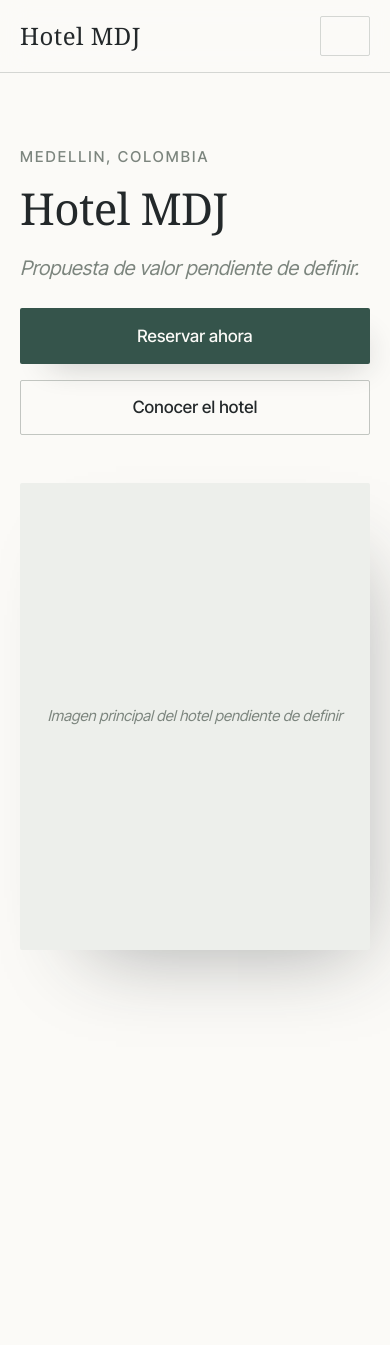
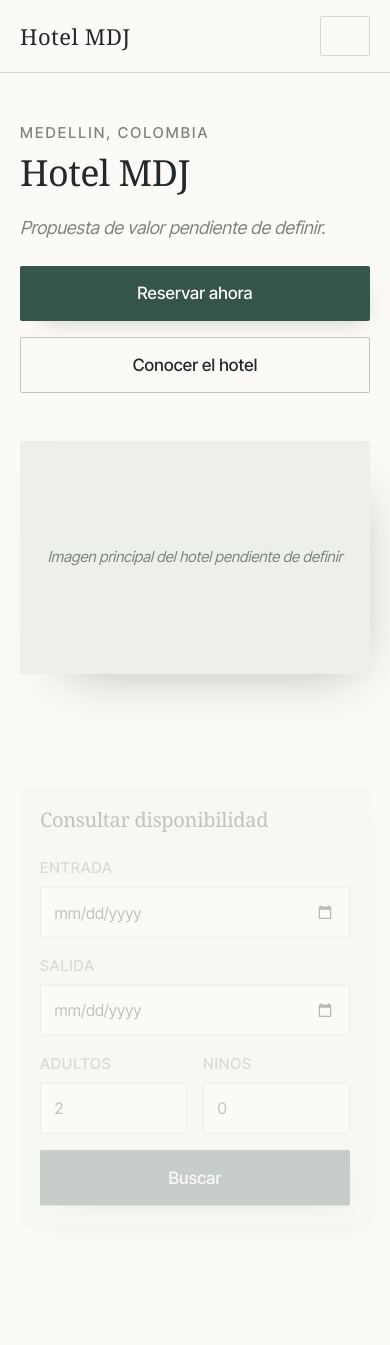
Before and after one commit to MiguelAngelMarinMejia1/ArquitecturaDeSoftware-Proyecto, a Django app: page / in a window 390 px wide. Shown: the top 1345 px of the page. Run offline with Django 5.2, Linux system fonts and the light colour scheme; data comes from the database, SQL or seed files in the repository; some libraries are stand-ins or nearby versions; some web fonts are replaced.

Commit message:
fix(web): rewrite the design system mobile first and stop horizontal overflow

```diff
--- a/web/static/web/css/mdj.css
+++ b/web/static/web/css/mdj.css
@@ -33,26 +43,32 @@
 
     --mdj-size-base:  1.0625rem;   /* 17px */
     --mdj-size-meta:  0.9375rem;   /* 15px */
-    --mdj-size-lead:  1.25rem;
-    --mdj-size-h3:    1.375rem;
-    --mdj-size-h2:    clamp(1.875rem, 3.2vw, 2.625rem);
-    --mdj-size-h1:    clamp(2.75rem, 6vw, 4.75rem);
+    --mdj-size-lead:  1.125rem;
+    --mdj-size-h3:    1.25rem;
+    --mdj-size-h2:    clamp(1.625rem, 5.5vw, 2.625rem);
+    --mdj-size-h1:    clamp(2.25rem, 8vw, 4.75rem);
 
-    /* Ritmo vertical. Un unico paso geometrico evita el espaciado arbitrario. */
+    /* Ritmo vertical. Un unico paso geometrico evita el espaciado arbitrario;
+       los tramos largos se ensanchan al haber mas pantalla. */
     --mdj-space-1: 0.5rem;
     --mdj-space-2: 1rem;
-    --mdj-space-3: 1.75rem;
-    --mdj-space-4: 3rem;
-    --mdj-space-5: 5rem;
-    --mdj-space-6: 8rem;
+    --mdj-space-3: 1.25rem;
+    --mdj-space-4: 2rem;
+    --mdj-space-5: 3rem;
+
+    /* Relleno lateral del contenedor. Tiene que ser siempre mayor que la mitad
+       del canal (gutter) de las filas de Bootstrap que viven dentro: .row usa
+       margenes negativos de esa medida, y sin este colchon la fila sobresale y
+       aparece la barra de scroll horizontal. */
+    --mdj-gutter: 1.25rem;
 
     --mdj-radio:   2px;            /* casi recto: el lujo aqui es la precision */
     --mdj-filete:  1px solid color-mix(in srgb, var(--mdj-piedra) 30%, transparent);
 
     /* La firma: sombras largas y direccionales, siempre desde la misma
        inclinacion, como la luz de la tarde sobre una fachada. */
-    --mdj-luz-corta: 12px 16px 32px -18px rgba(35, 40, 42, 0.32);
-    --mdj-luz-larga: 28px 40px 80px -40px rgba(35, 40, 42, 0.38);
+    --mdj-luz-corta: 8px 12px 24px -16px rgba(35, 40, 42, 0.32);
+    --mdj-luz-larga: 16px 24px 56px -32px rgba(35, 40, 42, 0.38);
 
     --mdj-transicion: 480ms cubic-bezier(0.22, 0.61, 0.36, 1);
 
@@ -71,9 +87,41 @@
     --bs-focus-ring-width: 3px;
 }
 
+@media (min-width: 768px) {
+    :root {
+        --mdj-gutter: 1.75rem;
+        --mdj-size-lead: 1.1875rem;
+        --mdj-size-h3: 1.3125rem;
+        --mdj-space-3: 1.5rem;
+        --mdj-space-4: 2.5rem;
+        --mdj-space-5: 4rem;
+    }
+}
+
+@media (min-width: 992px) {
+    :root {
+        --mdj-gutter: 2rem;
+        --mdj-size-lead: 1.25rem;
+        --mdj-size-h3: 1.375rem;
+        --mdj-space-3: 1.75rem;
+        --mdj-space-4: 3rem;
+        --mdj-space-5: 5rem;
+        --mdj-luz-corta: 12px 16px 32px -18px rgba(35, 40, 42, 0.32);
+        --mdj-luz-larga: 28px 40px 80px -40px rgba(35, 40, 42, 0.38);
+    }
+}
+
+@media (min-width: 1200px) {
+    :root { --mdj-gutter: 2.5rem; }
+}
+
 /* --------------------------------------------------------------------------
    2. Base
    -------------------------------------------------------------------------- */
+
+*, *::before, *::after { box-sizing: border-box; }
+
+html { overflow-x: clip; }
 
 body {
     background-color: var(--mdj-papel);
@@ -82,18 +130,35 @@ body {
     font-size: var(--mdj-size-base);
     line-height: 1.65;
     -webkit-font-smoothing: antialiased;
+    /* Red de seguridad: 'clip' impide el desplazamiento lateral sin crear un
+       contenedor de scroll, de modo que position: sticky sigue funcionando.
+       La causa se corrige en .mdj-contenedor; esto solo evita que un descuido
+       futuro vuelva a sacar la barra. */
+    overflow-x: clip;
 }
+
+/* Una palabra larga (un correo, un codigo) no debe poder ensanchar la pagina. */
+body, h1, h2, h3, p, dd, dt, li, a { overflow-wrap: break-word; }
+
+img, svg, video, iframe { max-width: 100%; height: auto; }
 
 h1, h2, h3, .mdj-display {
     font-family: var(--mdj-display);
     font-weight: 400;
     letter-spacing: -0.015em;
-    line-height: 1.08;
+    line-height: 1.12;
+    text-wrap: balance;
 }
 
 h1 { font-size: var(--mdj-size-h1); }
 h2 { font-size: var(--mdj-size-h2); }
-h3 { font-size: var(--mdj-size-h3); font-family: var(--mdj-texto); font-weight: 600; letter-spacing: 0; line-height: 1.3; }
+h3 {
+    font-size: var(--mdj-size-h3);
+    font-family: var(--mdj-texto);
+    font-weight: 600;
+    letter-spacing: 0;
+    line-height: 1.3;
+}
 
 /* Rotulo que antecede a cada seccion. No numera: el orden de las secciones no
    es un procedimiento, asi que numerarlas mentiria sobre el contenido. */
@@ -105,7 +170,7 @@ h3 { font-size: var(--mdj-size-h3); font-family: var(--mdj-texto); font-weight:
     letter-spacing: 0.14em;
     text-transform: uppercase;
     color: var(--mdj-piedra);
-    margin-bottom: var(--mdj-space-2);
+    margin-bottom: var(--mdj-space-1);
 }
 
 .mdj-lead {
@@ -122,13 +187,19 @@ h3 { font-size: var(--mdj-size-h3); font-family: var(--mdj-texto); font-weight:
 
 .mdj-seccion { padding-block: var(--mdj-space-5); }
 .mdj-seccion + .mdj-seccion { border-top: var(--mdj-filete); }
-.mdj-contenedor { width: min(1180px, 100% - 2.5rem); margin-inline: auto; }
+
+/* El contenedor lleva su propio relleno lateral, que es lo que absorbe los
+   margenes negativos de las filas de Bootstrap. El ancho maximo suma ese
+   relleno para que la columna de texto conserve su medida. */
+.mdj-contenedor {
+    width: 100%;
+    max-width: calc(1180px + var(--mdj-gutter) * 2);
+    margin-inline: auto;
+    padding-inline: var(--mdj-gutter);
+}
 
 /* Enlace de salto: invisible hasta que el teclado lo alcanza. */
-[data-role="skip-link"] {
-    position: absolute;
-    left: -9999px;
-}
+[data-role="skip-link"] { position: absolute; left: -9999px; }
 [data-role="skip-link"]:focus {
     left: var(--mdj-space-2);
     top: var(--mdj-space-2);
@@ -151,17 +219,18 @@ h3 { font-size: var(--mdj-size-h3); font-family: var(--mdj-texto); font-weight:
     position: sticky;
     top: 0;
     z-index: 1030;
-    background: color-mix(in srgb, var(--mdj-papel) 88%, transparent);
+    background: color-mix(in srgb, var(--mdj-papel) 92%, transparent);
     backdrop-filter: blur(14px);
     border-bottom: var(--mdj-filete);
 }
 
 .mdj-marca {
     font-family: var(--mdj-display);
-    font-size: 1.5rem;
+    font-size: 1.375rem;
     letter-spacing: 0.02em;
     color: var(--mdj-tinta);
     text-decoration: none;
+    white-space: nowrap;
 }
 
 .mdj-nav-link {
@@ -179,12 +248,19 @@ h3 { font-size: var(--mdj-size-h3); font-family: var(--mdj-texto); font-weight:
     color: var(--mdj-tinta);
 }
 
+@media (min-width: 992px) {
+    .mdj-marca { font-size: 1.5rem; }
+}
+
 /* --------------------------------------------------------------------------
    4. Acciones
    -------------------------------------------------------------------------- */
 
+/* En movil los botones ocupan el ancho disponible: son el objetivo tactil
+   principal y no compiten por espacio con nada. */
 .mdj-btn {
-    display: inline-flex;
+    display: flex;
+    width: 100%;
     align-items: center;
     justify-content: center;
     gap: var(--mdj-space-1);
@@ -192,10 +268,12 @@ h3 { font-size: var(--mdj-size-h3); font-family: var(--mdj-texto); font-weight:
     font-size: var(--mdj-size-base);
     font-weight: 500;
     letter-spacing: 0.01em;
-    padding: 0.8rem 1.9rem;
+    padding: 0.8rem 1.5rem;
+    min-height: 48px;
     border-radius: var(--mdj-radio);
     border: 1px solid transparent;
     text-decoration: none;
+    text-align: center;
     cursor: pointer;
     transition: transform var(--mdj-transicion), box-shadow var(--mdj-transicion),
                 background-color 200ms ease, color 200ms ease;
@@ -239,20 +330,21 @@ h3 { font-size: var(--mdj-size-h3); font-family: var(--mdj-texto); font-weight:
    5. Portada
    -------------------------------------------------------------------------- */
 
-.mdj-portada {
-    padding-block: clamp(var(--mdj-space-5), 12vh, var(--mdj-space-6));
+.mdj-portada { padding-block: var(--mdj-space-5); }
+.mdj-portada__titulo { margin-bottom: var(--mdj-space-3); }
+
+@media (min-width: 992px) {
+    .mdj-portada { padding-block: clamp(var(--mdj-space-5), 12vh, 8rem); }
 }
 
-.mdj-portada__titulo { margin-bottom: var(--mdj-space-3); }
-
-/* La imagen recibe la sombra larga y se desplaza levemente respecto al texto:
-   es la pieza donde la luz de la direccion se hace visible. */
+/* La imagen recibe la sombra larga: es la pieza donde la luz de la direccion
+   se hace visible. */
 .mdj-marco {
     position: relative;
     background: var(--mdj-bruma);
     border-radius: var(--mdj-radio);
     box-shadow: var(--mdj-luz-larga);
-    aspect-ratio: 4 / 5;
+    aspect-ratio: 3 / 2;
     display: grid;
     place-items: center;
     overflow: hidden;
@@ -292,15 +392,20 @@ h3 { font-size: var(--mdj-size-h3); font-family: var(--mdj-texto); font-weight:
 .mdj-campo select,
 .mdj-campo textarea {
     font-family: var(--mdj-texto);
-    font-size: var(--mdj-size-base);
+    /* 16px como minimo: por debajo de eso Safari en iOS hace zoom al enfocar
+       el campo y descoloca la pagina. */
+    font-size: 1rem;
     color: var(--mdj-tinta);
     background: var(--mdj-papel);
     border: 1px solid color-mix(in srgb, var(--mdj-piedra) 40%, transparent);
     border-radius: var(--mdj-radio);
     padding: 0.7rem 0.85rem;
     width: 100%;
+    max-width: 100%;
+    min-height: 48px;
     transition: border-color 200ms ease, box-shadow 200ms ease;
 }
+.mdj-campo textarea { min-height: 7rem; }
 .mdj-campo input:focus,
 .mdj-campo select:focus,
 .mdj-campo textarea:focus {
@@ -458,18 +650,3 @@ h3 { font-size: var(--mdj-size-h3); font-family: var(--mdj-texto); font-weight:
     .mdj-tarjeta:hover,
     .mdj-btn--principal:hover { transform: none; }
 }
-
-/* --------------------------------------------------------------------------
-   12. Responsive
-   -------------------------------------------------------------------------- */
-
-@media (max-width: 991.98px) {
-    :root { --mdj-space-5: 3.5rem; --mdj-space-6: 4.5rem; }
-    .mdj-pegajoso { position: static; }
-}
-
-@media (max-width: 575.98px) {
-    :root { --mdj-space-3: 1.25rem; --mdj-space-4: 2rem; }
-    .mdj-marco { aspect-ratio: 3 / 4; }
-    .mdj-btn { width: 100%; }
-}
```
Also changed, not shown: other parts of web/static/web/css/mdj.css (+142 -27 lines).
